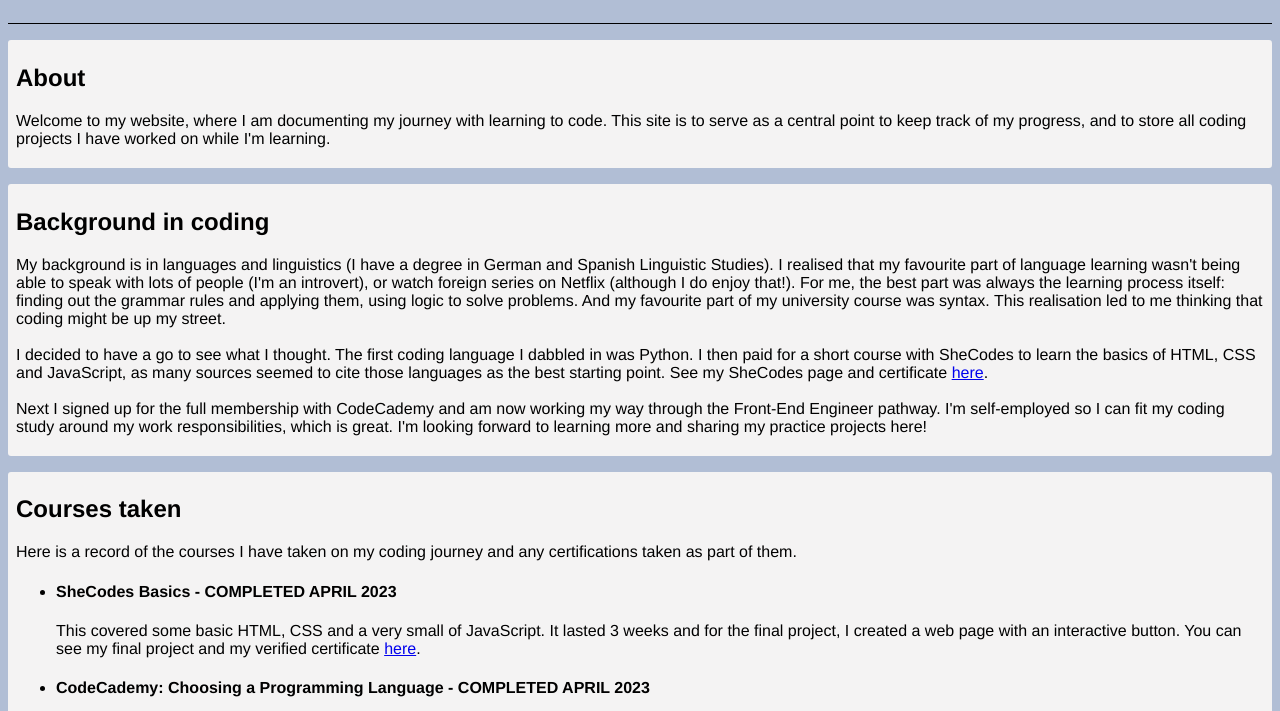
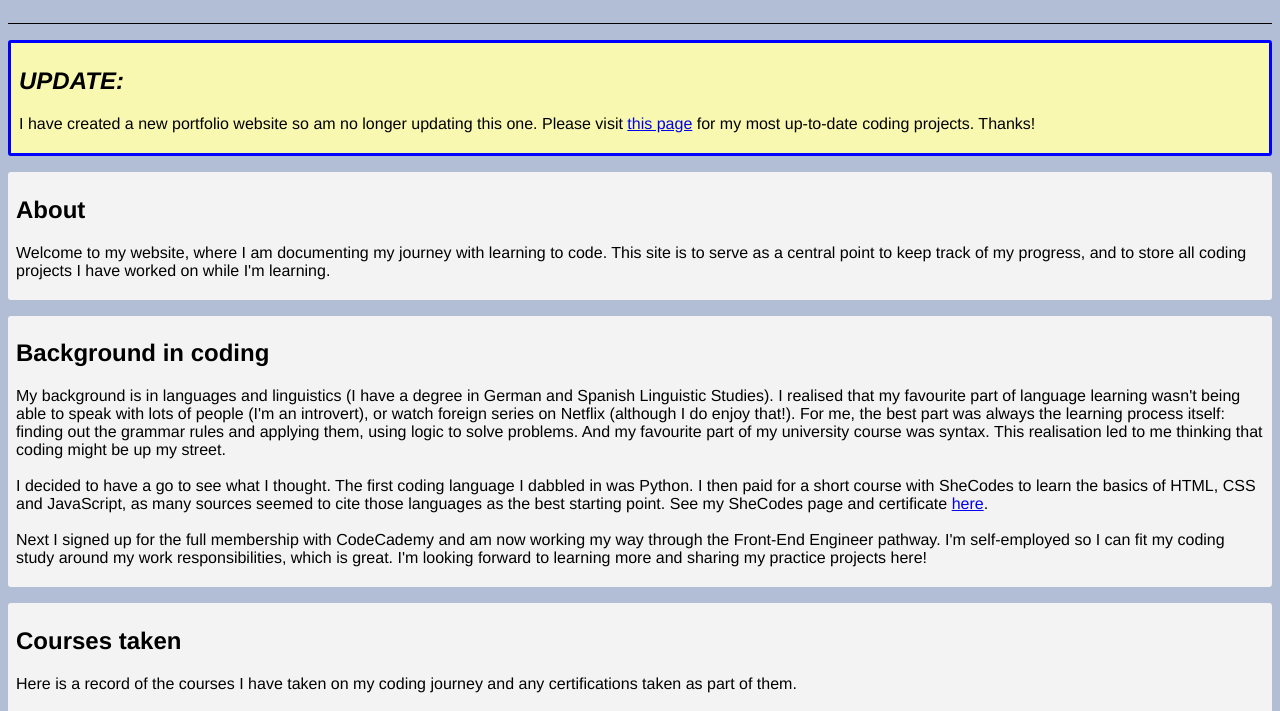
Before and after one commit to evg4/evg4.github.io, a plain HTML site: page index.html in a window 1280 px wide. Shown: the part 73-784 px from the top of the page. Drawn offline with Linux system fonts and the light colour scheme.

Commit message:
Redirect to new portfolio

```diff
--- a/index.css
+++ b/index.css
@@ -9,6 +9,14 @@ body {
 header {
   padding: 0.25em 0.5em;
   border-bottom: 1px solid black;
+}
+
+.update {
+  background-color: rgb(248, 248, 177);
+  padding: 0.25em 0.5em;
+  margin: 1em 0;
+  border: 3px solid blue;
+  border-radius: 3px;
 }
 
 .about,
--- a/index.html
+++ b/index.html
@@ -12,6 +12,15 @@
       <h1>EVG learns to code</h1>
     </header>
     <main>
+      <div class="update">
+        <h2><em>UPDATE:</em></h2>
+        <p>
+          I have created a new portfolio website so am no longer updating this
+          one. Please visit
+          <a href="https://evg4.github.io/Portfolio/index.html">this page</a>
+          for my most up-to-date coding projects. Thanks!
+        </p>
+      </div>
       <div class="about">
         <h2>About</h2>
         <p>
@@ -301,6 +310,6 @@
         <br />
       </div>
     </main>
-    <footer><p>Last updated 30.06.23</p></footer>
+    <footer><p>Last updated 10.07.23</p></footer>
   </body>
 </html>
```
Also changed, not shown: Form/form.html (+1 -1 lines).
